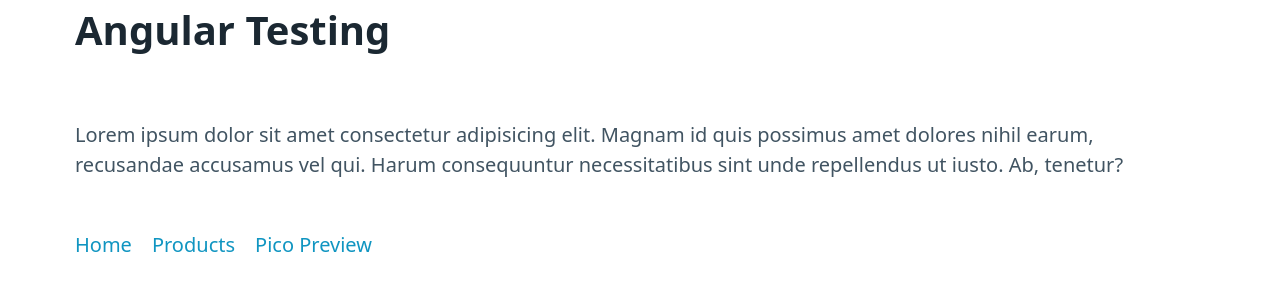
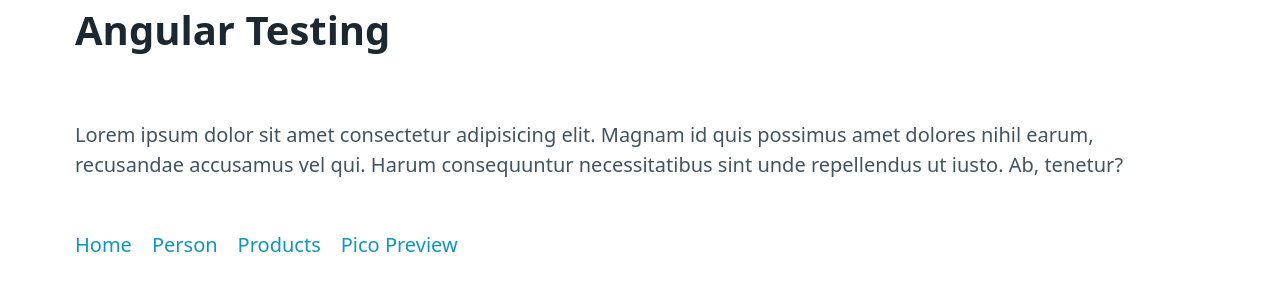
Before and after one commit to mangelsr/angular-ci-cd, an Angular app: page / in a window 1280 px wide. Shown: the top 300 px of the page. Built offline with nearby package versions, Linux system fonts and the light colour scheme.

Commit message:
[ADD]: Route to render Person Component [UPD]: AppComponent template to include link to PersonComponent route

```diff
--- a/src/app/app-routing.module.ts
+++ b/src/app/app-routing.module.ts
@@ -3,10 +3,12 @@
 
 import { ProductsComponent } from "./components/products/products.component";
 import { PicoPreviewComponent } from "./components/pico-preview/pico-preview.component";
+import { PersonComponent } from './components/person/person.component';
 
 const routes: Routes = [
   { path: 'products', component: ProductsComponent },
   { path: 'pico-preview', component: PicoPreviewComponent },
+  { path: 'person', component: PersonComponent },
 ];
 
 @NgModule({
--- a/src/app/app.component.html
+++ b/src/app/app.component.html
@@ -4,6 +4,7 @@
   <nav>
     <ul>
       <li><a routerLink="/">Home</a></li>
+      <li><a routerLink="/person">Person</a></li>
       <li><a routerLink="/products">Products</a></li>
       <li><a routerLink="/pico-preview">Pico Preview</a></li>
     </ul>
```
